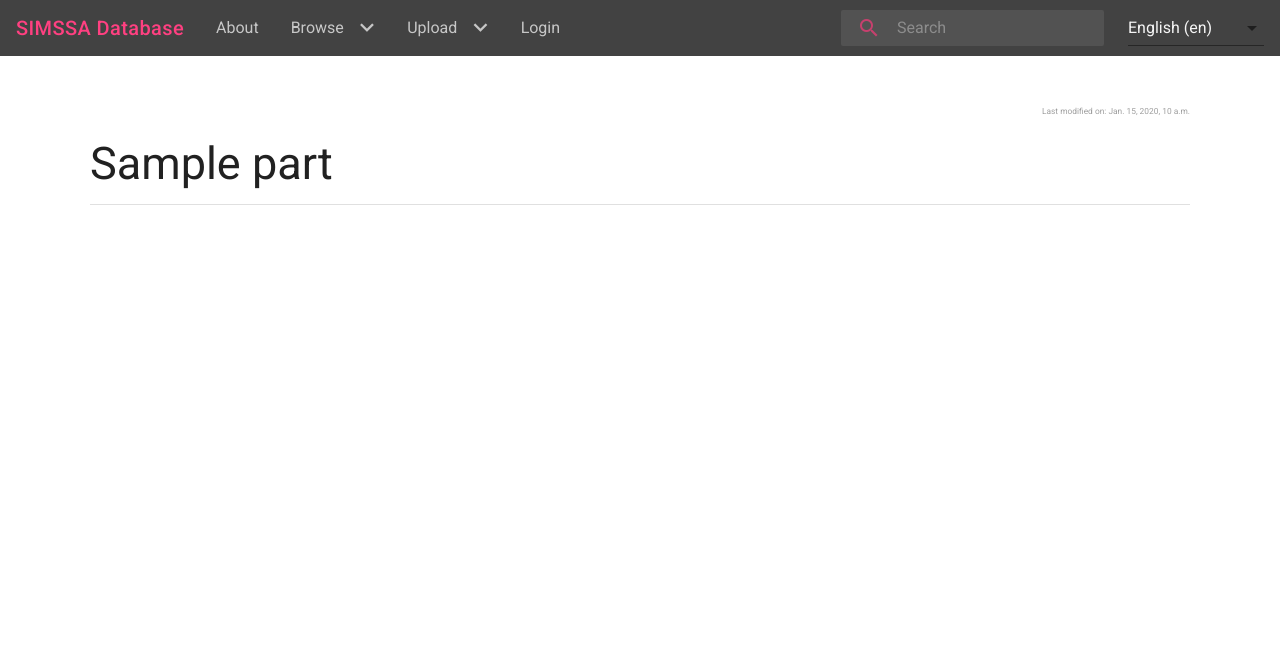
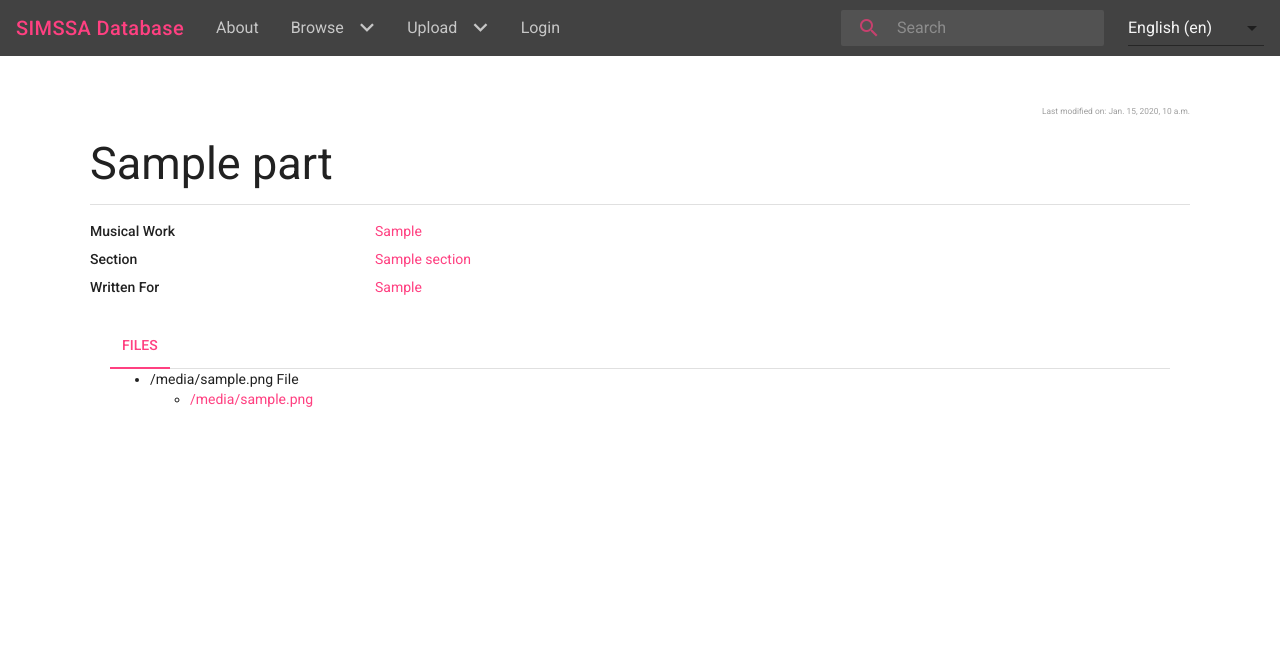
Before and after one commit to ELVIS-Project/simssadb, a Django app: template database/templates/database/part_detail.html in a window 1280 px wide. Shown: the top 649 px of the page. Run offline with Django 3.2, Linux system fonts and the light colour scheme; the template is opened without the code that fills it: most values are stand-ins (such as "Sample title", 1, 10 or a date in 2020); data that the repository does not hold is empty; parts of the project's set-up code (start-up, migrations or seed data) failed here and were passed over; some libraries are stand-ins or nearby versions.

Commit message:
expand template for part detail

```diff
--- a/database/templates/database/part_detail.html
+++ b/database/templates/database/part_detail.html
@@ -1,5 +1,53 @@
 {% extends "database/base.html" %}
-
+{% load template_helpers %}
 {% block content %}
 {% include 'database/detail_title.html' with object=part %}
+
+<dl class="row">
+    {% if part.musical_work %}
+        <dt class="col-sm-3">
+            Musical Work
+        </dt>
+        <dd class="col-sm-9">
+            <a href="{{part.musical_work.get_absolute_url}}">{{ part.musical_work }}</a>
+        </dd>
+    {% endif %}
+    {% if part.section %}
+        <dt class="col-sm-3">
+            Section
+        </dt>
+        <dd class="col-sm-9">
+            <a href="{{part.section.get_absolute_url}}">{{ part.section }}</a>
+        </dd>
+    {% endif %}
+    <dt class="col-sm-3">
+        Written For
+    </dt>
+    <dd class="col-sm-9">
+        <a href="{{part.written_for.get_absolute_url}}">{{ part.written_for }}</a>
+    </dd>
+</dl>
+
+<div class="container">
+    <ul class="nav nav-tabs" id="tabs" role="tablist">
+        <li class="nav-item">
+            <a class="nav-link active" id="files-tab" data-toggle="tab" href="#files" role="tab" aria-controls="files" aria-selected="true">Files</a>
+        </li>
+    </ul>
+    <div class="tab-content" id="tabs-content">
+        <div class="tab-pane fade show active" id="files" role="tabpanel" aria-labelledby="files-tab">
+            {% regroup part.files|dictsort:"file_type" by get_file_type_display as file_types %}
+            <ul>
+                {% for type in file_types %}
+                    <li> {{ type.grouper }} File {{ type.list|pluralize }} </li>
+                    <ul>
+                    {% for file in type.list %}
+                        <li> <a href="{{ file.get_absolute_url}}"> {{ file }} </a> </li>
+                    {% endfor %}
+                    </ul>
+                {% endfor %}
+            </ul>
+        </div>
+    </div>
+</div>
 {% endblock %}
```
